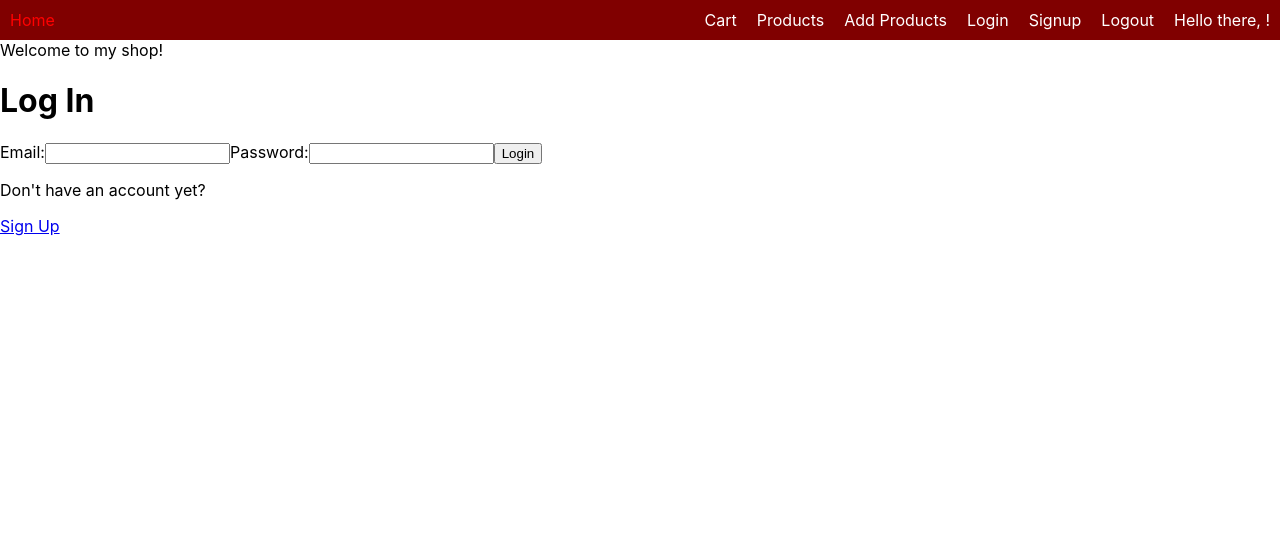
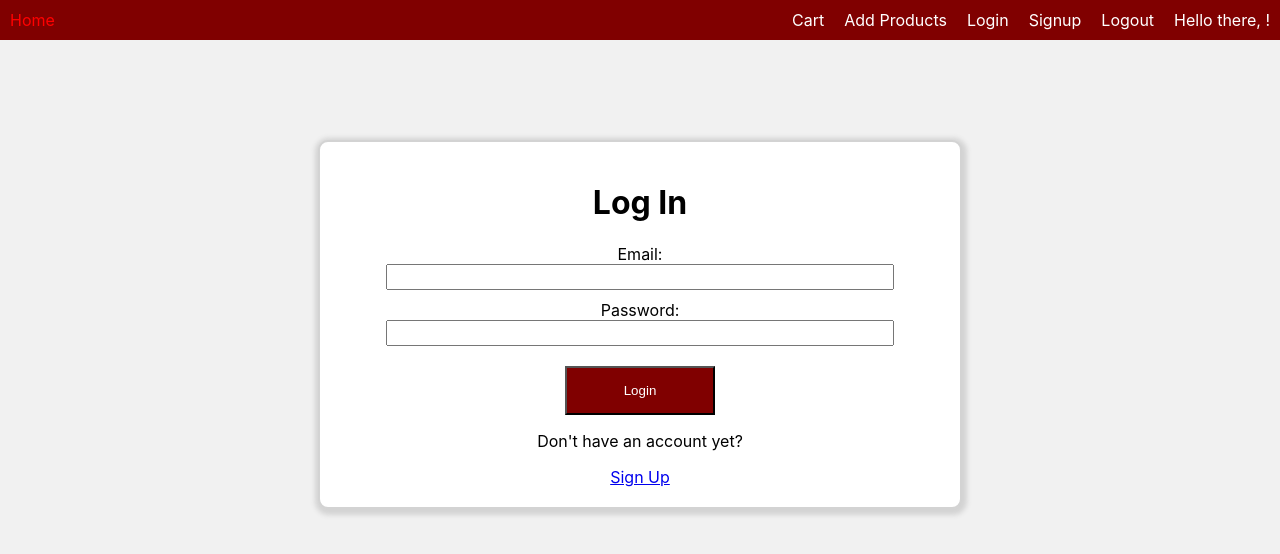
Before and after one commit to Ethan84Hill/3rd-project-frontend, a React (Create React App) app: page /login in a window 1280 px wide. Shown: the top 554 px of the page. Built offline with nearby package versions, Linux system fonts and the light colour scheme.

Commit message:
did some additional styling

```diff
--- a/src/App.css
+++ b/src/App.css
@@ -74,6 +74,9 @@
 
 .img-size {
   width: 200px;
+  height: 200px;
+  object-fit: scale-down;
+  margin: auto;
 }
 
 .products-header {
@@ -98,4 +101,155 @@
   text-align: center;
   background-color: #800000;
   color: white;
+  width: 150px;
+  margin: auto;
 }
+
+.add-btn {
+  text-align: center;
+  background-color: #800000;
+  color: white;
+  padding: 15px;
+  width: 150px;
+  margin: auto;
+  margin-top: 10px;
+}
+
+.product-background {
+  padding: 20px;
+  background-color: white;
+  border: 2px solid lightgrey;
+  border-radius: 10px;
+  width: 300px;
+  box-shadow: 1px 2px 5px 4px lightgrey;
+}
+
+
+.home-page-header {
+  text-align: center;
+}
+
+.cart-header {
+  text-align: center;
+}
+
+.cart-center {
+  text-align: center;
+}
+
+.add-header {
+  text-align: center;
+}
+
+.form-background {
+  text-align: center;
+  padding: 20px;
+  background-color: white;
+  border: 2px solid lightgrey;
+  border-radius: 10px;
+  width: 600px;
+  box-shadow: 1px 2px 5px 4px lightgrey;
+  margin: auto;
+  margin-top: 100px;
+}
+
+.form-organizer {
+  display: flex;
+  flex-direction: column;
+}
+
+.img-bar {
+  width: 500px;
+  height: 20px;
+  margin: auto;
+  margin-bottom: 10px;
+}
+
+.name-bar {
+  width: 500px;
+  height: 20px;
+  margin: auto;
+  margin-bottom: 10px;
+}
+
+.dim-bar {
+  width: 500px;
+  height: 20px;
+  margin: auto;
+  margin-bottom: 10px;
+}
+
+.price-bar {
+  width: 500px;
+  height: 20px;
+  margin: auto;
+  margin-bottom: 10px;
+}
+
+.login-background {
+  text-align: center;
+  padding: 20px;
+  background-color: white;
+  border: 2px solid lightgrey;
+  border-radius: 10px;
+  width: 600px;
+  box-shadow: 1px 2px 5px 4px lightgrey;
+  margin: auto;
+  margin-top: 100px;
+}
+
+.login-organizer {
+  display: flex;
+  flex-direction: column;
+}
+
+.email-bar {
+  width: 500px;
+  height: 20px;
+  margin: auto;
+  margin-bottom: 10px;
+}
+
+.password-bar {
+  width: 500px;
+  height: 20px;
+  margin: auto;
+  margin-bottom: 10px;
+}
+
+.login-btn {
+  text-align: center;
+  background-color: #800000;
+  color: white;
+  padding: 15px;
+  width: 150px;
+  margin: auto;
+  margin-top: 10px;
+}
+
+.signin-background {
+  text-align: center;
+  padding: 20px;
+  background-color: white;
+  border: 2px solid lightgrey;
+  border-radius: 10px;
+  width: 600px;
+  box-shadow: 1px 2px 5px 4px lightgrey;
+  margin: auto;
+  margin-top: 100px;
+}
+
+.signin-form {
+  display: flex;
+  flex-direction: column;
+}
+
+.signup-btn {
+  text-align: center;
+  background-color: #800000;
+  color: white;
+  padding: 15px;
+  width: 150px;
+  margin: auto;
+  margin-top: 10px;
+}
--- a/src/App.js
+++ b/src/App.js
@@ -11,9 +11,8 @@ import './App.css';
 
 function App() {
   return (
-    <div className="App">
+    <div>
     <Navbar />
-      Welcome to my shop!
 
     <Routes>
       <Route path="/" element={ <HomePage />} />
--- a/src/components/AddProduct.js
+++ b/src/components/AddProduct.js
@@ -35,23 +35,26 @@ function AddProduct() {
     }
 
     return (
-        <div>
+        <div className='form-background'>
 
-            <form onSubmit={handleFormSubmit}>
+            <h1 className="add-header">Add products</h1>
+
+            <form onSubmit={handleFormSubmit} className="form-organizer">
 
                 <label>Image: </label>
-                <input value={img} onChange={updateImg} />
+                <input value={img} onChange={updateImg} className="img-bar" />
 
                 <label>Name: </label>
-                <input value={name} onChange={updateName} />
+                <input value={name} onChange={updateName} className="name-bar" />
 
                 <label>Dimensions: </label>
-                <input value={dimensions} onChange={updateDimensions} />
+                <input value={dimensions} onChange={updateDimensions} className="dim-bar" />
 
                 <label>Price: </label>
-                <input value={price} onChange={updatePrice} />
+                <input value={price} onChange={updatePrice} className="price-bar" />
 
-                <button>Add Product</button>
+                <button className='add-btn'>Add Product</button>
+
             </form>
         </div>
     )
--- /dev/null
+++ b/src/components/Cart.js
@@ -0,0 +1,9 @@
+function Cart() {
+    return (
+        <div className="cart-center">
+            this is your cart
+        </div>
+    )
+}
+
+export default Cart;
--- a/src/components/Navbar.js
+++ b/src/components/Navbar.js
@@ -18,7 +18,7 @@ function Navbar() {
 
         <Link to="/cart" className="login-link">Cart</Link>
 
-        <Link to="/products" className="login-link">Products</Link>
+        {/* <Link to="/products" className="login-link">Products</Link> */}
 
         <Link to="/products/add" className="login-link">Add Products</Link>
 
--- a/src/index.css
+++ b/src/index.css
@@ -5,6 +5,7 @@ body {
     sans-serif;
   -webkit-font-smoothing: antialiased;
   -moz-osx-font-smoothing: grayscale;
+  background-color: #f1f1f1;
 }
 
 code {
--- a/src/pages/AddProductPage.js
+++ b/src/pages/AddProductPage.js
@@ -3,7 +3,6 @@ import AddProduct from "../components/AddProduct";
 function AddProductPage() {
     return (
         <main>
-            <h1>Add products</h1>
             <AddProduct />
         </main>
     )
--- a/src/pages/CartPage.js
+++ b/src/pages/CartPage.js
@@ -1,8 +1,10 @@
+import Cart from "../components/Cart";
+
 function CartPage() {
     return (
         <main>
-            <h1>Here's what's in your cart!</h1>
-
+            <h1 className="cart-header">Here's what's in your cart!</h1>
+            <Cart />
         </main>
     )
 }
--- a/src/pages/HomePage.js
+++ b/src/pages/HomePage.js
@@ -3,7 +3,7 @@ import ProductsPage from "./ProductsPage";
 function HomePage() {
     return (
         <main>
-            <h1>Home Page</h1>
+            <h1 className="home-page-header">Browse Our Products!</h1>
             <ProductsPage />
         </main>
     )
--- a/src/pages/LoginPage.js
+++ b/src/pages/LoginPage.js
@@ -38,16 +38,17 @@ function LoginPage(props) {
 
 
   return (
-    <div className="SignupPage">
+    <div className="SignupPage login-background">
       <h1>Log In</h1>
 
-      <form onSubmit={handleSignupSubmit}>
+      <form onSubmit={handleSignupSubmit} className="login-organizer">
         <label>Email:</label>
         <input
           type="email"
           name="email"
           value={email}
           onChange={handleEmail}
+          className="email-bar"
         />
 
         <label>Password:</label>
@@ -56,9 +57,10 @@ function LoginPage(props) {
           name="password"
           value={password}
           onChange={handlePassword}
+          className="password-bar"
         />
 
-        <button type="submit">Login</button>
+        <button className="login-btn" type="submit">Login</button>
       </form>
 
       { errorMessage && <p className="error-message">{errorMessage}</p> }
--- a/src/pages/ProductsPage.js
+++ b/src/pages/ProductsPage.js
@@ -25,18 +25,18 @@ function ProductsPage() {
     return (
         <div>
 
-        <h1 className='products-header'>products page</h1>
 
         <div className='product-organizer'>
 
             {productsArray.map(singleProduct => {
                 return (
-                    <div className='product-info-organizer' key={singleProduct._id}>
+                    <div className='product-info-organizer product-background' key={singleProduct._id}>
                         <img className='img-size' src={singleProduct.img} alt="pic" />
                         <h3 className='rug-name'>Name: {singleProduct.name}</h3>
                         <h3 className='rug-dimensions'>Dimensions: {singleProduct.dimensions}</h3>
-                        <h3 className='rug-price'>Price: {singleProduct.price}</h3>
+                        <h3 className='rug-price'>Price: ${singleProduct.price}</h3>
                         <button className='delete-btn'><DeleteProduct productId={singleProduct._id} setProductsArray={setProductsArray} productsArray={productsArray} /></button>
+                        <button className='add-btn'>Add to cart</button>
                     </div>
                 )
             })}
--- a/src/pages/SignupPage.js
+++ b/src/pages/SignupPage.js
@@ -34,16 +34,17 @@ function SignupPage(props) {
 
 
   return (
-    <div className="SignupPage">
+    <div className="SignupPage signin-background">
       <h1>Sign Up</h1>
 
-      <form onSubmit={handleSignupSubmit}>
+      <form onSubmit={handleSignupSubmit} className="signin-form" >
         <label>Email:</label>
         <input
           type="email"
           name="email"
           value={email}
           onChange={handleEmail}
+          className="email-bar"
         />
 
         <label>Password:</label>
@@ -52,6 +53,7 @@ function SignupPage(props) {
           name="password"
           value={password}
           onChange={handlePassword}
+          className="password-bar"
         />
 
         <label>Name:</label>
@@ -60,9 +62,10 @@ function SignupPage(props) {
           name="name"
           value={name}
           onChange={handleName}
+          className="name-bar"
         />
 
-        <button type="submit">Sign Up</button>
+        <button className="signup-btn" type="submit">Sign Up</button>
       </form>
 
       { errorMessage && <p className="error-message">{errorMessage}</p> }
```
